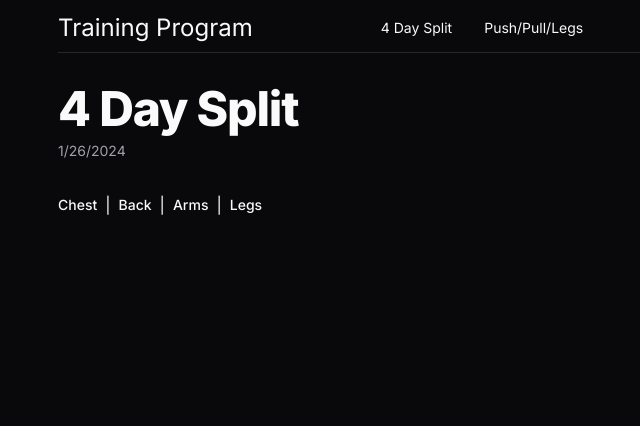
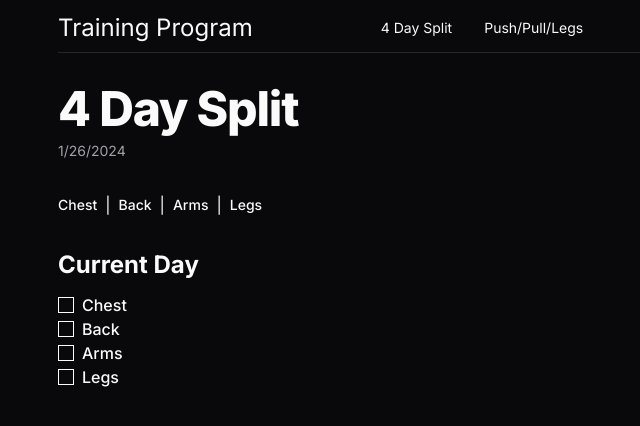
Before and after one commit to Dillonzellis/training-program, a Next.js app: page /4-day-split in a window 1280 px wide. Shown: the top 426 px of the page, without its empty margins (22-662 px from the left). Built offline with nearby package versions, Linux system fonts and the light colour scheme.

Commit message:
feat: add split checkboxes

```diff
--- a/package.json
+++ b/package.json
@@ -9,6 +9,7 @@
     "lint": "next lint"
   },
   "dependencies": {
+    "@radix-ui/react-checkbox": "^1.0.4",
     "@radix-ui/react-slot": "^1.0.2",
     "class-variance-authority": "^0.7.0",
     "clsx": "^2.1.0",
--- a/src/app/4-day-split/page.tsx
+++ b/src/app/4-day-split/page.tsx
@@ -3,6 +3,7 @@ import { BreadCrumb } from "@/components/BreadCrumb";
 import { MainWrapper } from "@/components/MainWrapper";
 import { updateDate } from "@/data/globals";
 import MaxWidthWrapper from "@/components/MaxWidthWrapper";
+import { SplitCheckbox } from "@/components/SplitCheckbox";
 
 export default function FourDaySplit() {
   return (
@@ -16,6 +17,8 @@ export default function FourDaySplit() {
           <p className="text-sm text-muted-foreground pb-8">{updateDate}</p>
 
           <BreadCrumb crumbs={FourDayCrumbs} />
+          <h2 className="text-2xl font-bold pb-4">Current Day</h2>
+          <SplitCheckbox />
         </div>
       </MaxWidthWrapper>
     </MainWrapper>
--- /dev/null
+++ b/src/components/SplitCheckbox.tsx
@@ -0,0 +1,29 @@
+"use client";
+
+import { Checkbox } from "@/components/ui/checkbox";
+
+import { FourDayCheckType, fourDayChecks } from "@/data/4DayChecks";
+
+const Check = ({ id, label }: FourDayCheckType) => {
+  return (
+    <div className="flex items-center space-x-2">
+      <Checkbox id={id} />
+      <label
+        htmlFor={id}
+        className="text-base font-medium leading-none peer-disabled:cursor-not-allowed peer-disabled:opacity-70"
+      >
+        {label}
+      </label>
+    </div>
+  );
+};
+
+export const SplitCheckbox = () => {
+  return (
+    <div className="space-y-2">
+      {fourDayChecks.map((check) => (
+        <Check key={check.id} {...check} />
+      ))}
+    </div>
+  );
+};
--- /dev/null
+++ b/src/components/ui/checkbox.tsx
@@ -0,0 +1,30 @@
+"use client"
+
+import * as React from "react"
+import * as CheckboxPrimitive from "@radix-ui/react-checkbox"
+import { Check } from "lucide-react"
+
+import { cn } from "@/lib/utils"
+
+const Checkbox = React.forwardRef<
+  React.ElementRef<typeof CheckboxPrimitive.Root>,
+  React.ComponentPropsWithoutRef<typeof CheckboxPrimitive.Root>
+>(({ className, ...props }, ref) => (
+  <CheckboxPrimitive.Root
+    ref={ref}
+    className={cn(
+      "peer h-4 w-4 shrink-0 rounded-sm border border-primary ring-offset-background focus-visible:outline-none focus-visible:ring-2 focus-visible:ring-ring focus-visible:ring-offset-2 disabled:cursor-not-allowed disabled:opacity-50 data-[state=checked]:bg-primary data-[state=checked]:text-primary-foreground",
+      className
+    )}
+    {...props}
+  >
+    <CheckboxPrimitive.Indicator
+      className={cn("flex items-center justify-center text-current")}
+    >
+      <Check className="h-4 w-4" />
+    </CheckboxPrimitive.Indicator>
+  </CheckboxPrimitive.Root>
+))
+Checkbox.displayName = CheckboxPrimitive.Root.displayName
+
+export { Checkbox }
--- /dev/null
+++ b/src/data/4DayChecks.ts
@@ -0,0 +1,20 @@
+export const fourDayChecks = [
+  {
+    id: "chest",
+    label: "Chest",
+  },
+  {
+    id: "back",
+    label: "Back",
+  },
+  {
+    id: "arms",
+    label: "Arms",
+  },
+  {
+    id: "legs",
+    label: "Legs",
+  },
+] as const;
+
+export type FourDayCheckType = (typeof fourDayChecks)[number];
```
Also changed, not shown: 1 other file (tests, documents, lock files or other folders).
